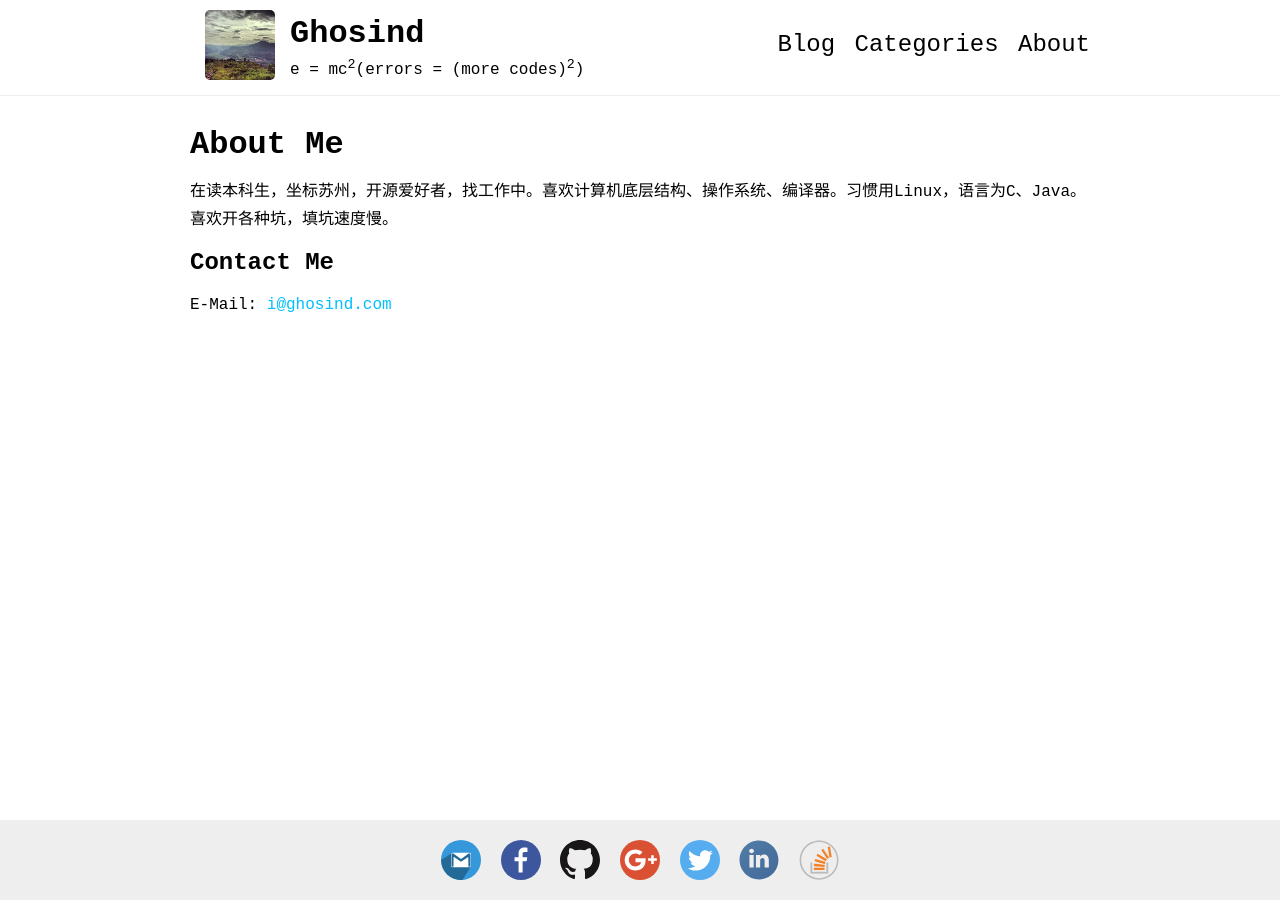
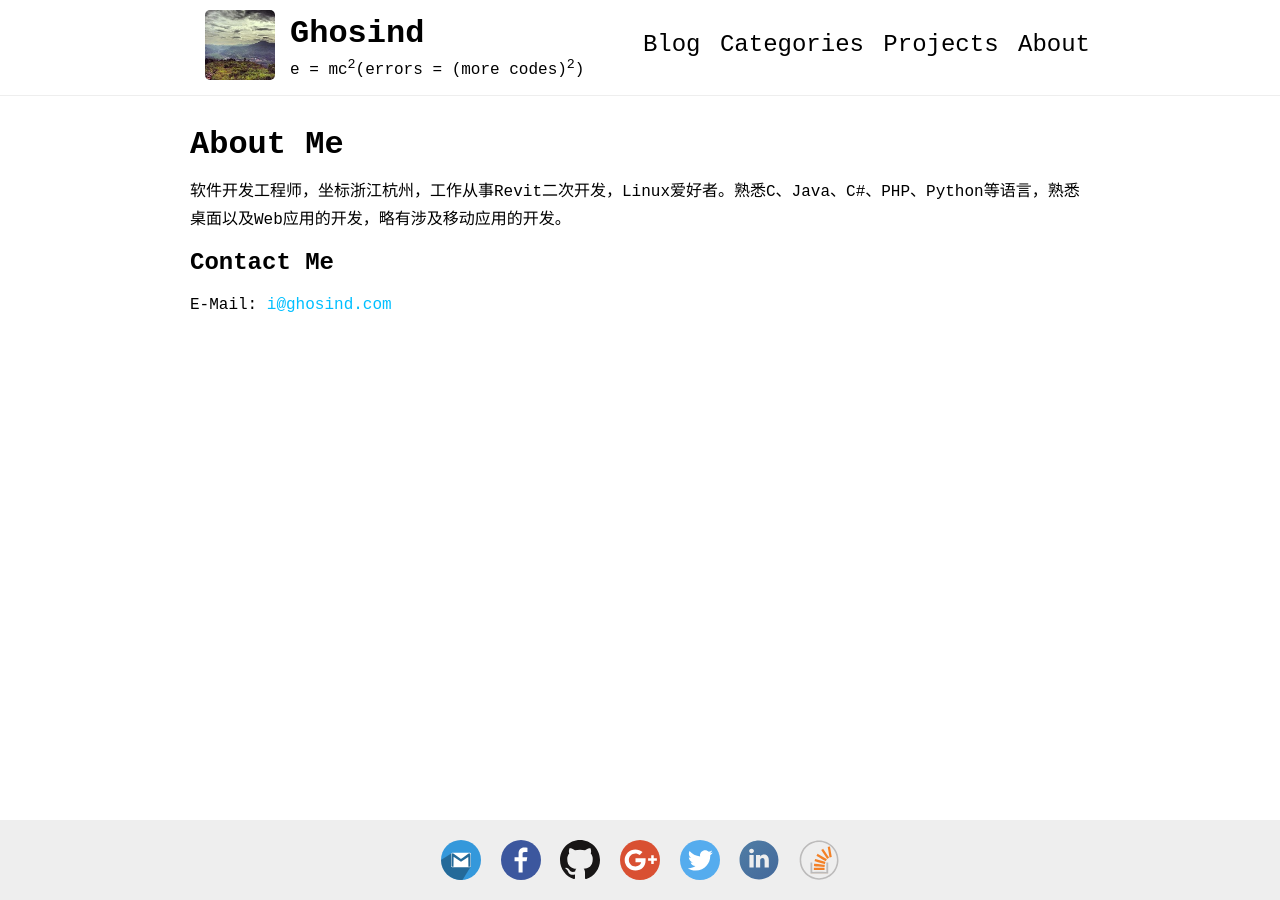
Before and after one commit to ghosind/ghosind.github.io, a Jekyll site: the page built from about.md, in a window 1280 px wide. Built offline with Jekyll 4.4.1, drawn with Linux system fonts in a browser that asks for light colours.

Commit message:
Add projects page and update about page.

```diff
--- a/_layouts/default.html
+++ b/_layouts/default.html
@@ -26,6 +26,7 @@
         <nav class="top-nav">
           <a href="/">Blog</a>
           <a href="/categories">Categories</a>
+          <a href="/projects">Projects</a>
           <a href="/about">About</a>
         </nav>
       </div>
--- a/about.md
+++ b/about.md
@@ -4,7 +4,7 @@ title: About Me
 permalink: /about/
 ---
 
-在读本科生，坐标苏州，开源爱好者，找工作中。喜欢计算机底层结构、操作系统、编译器。习惯用Linux，语言为C、Java。喜欢开各种坑，填坑速度慢。
+软件开发工程师，坐标浙江杭州，工作从事Revit二次开发，Linux爱好者。熟悉C、Java、C#、PHP、Python等语言，熟悉桌面以及Web应用的开发，略有涉及移动应用的开发。
 
 ## Contact Me
 E-Mail: [{{ site.email }}](mailto:{{ site.email }})
```
Also changed, not shown: projects.md (added, +12 -0 lines).
